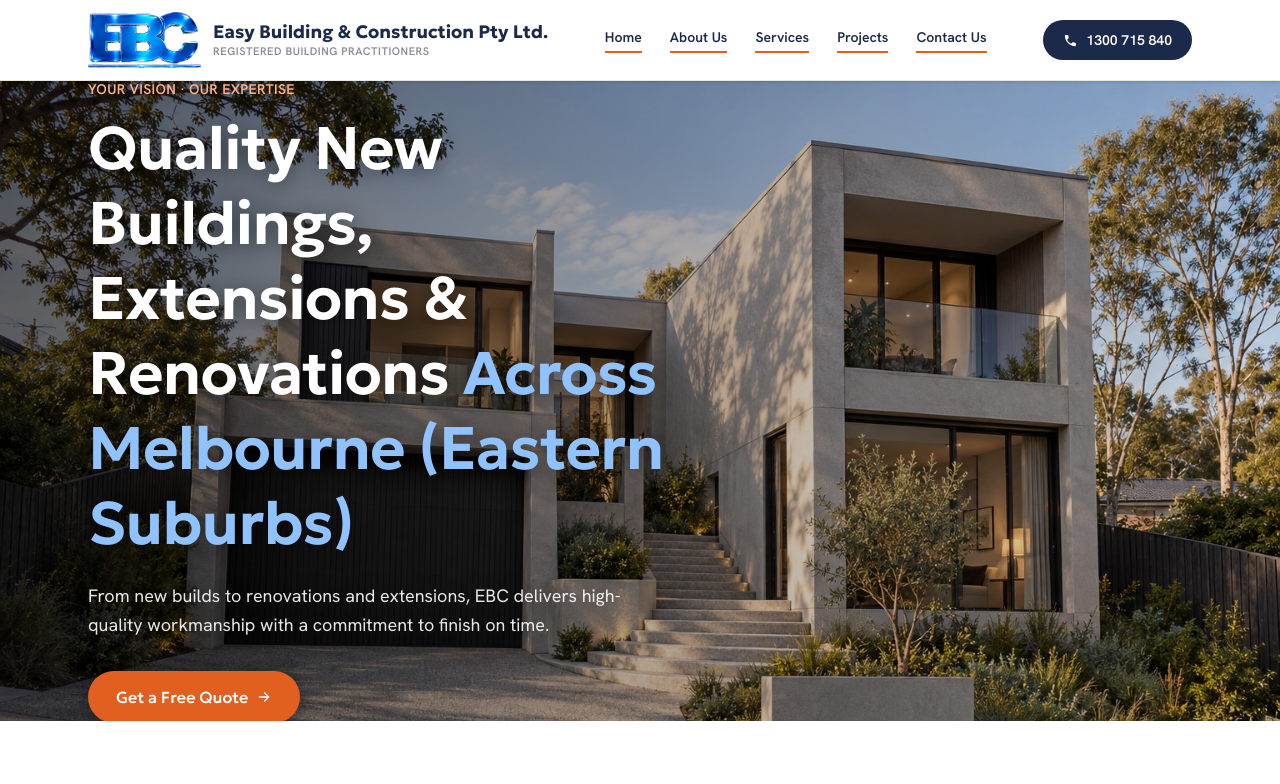
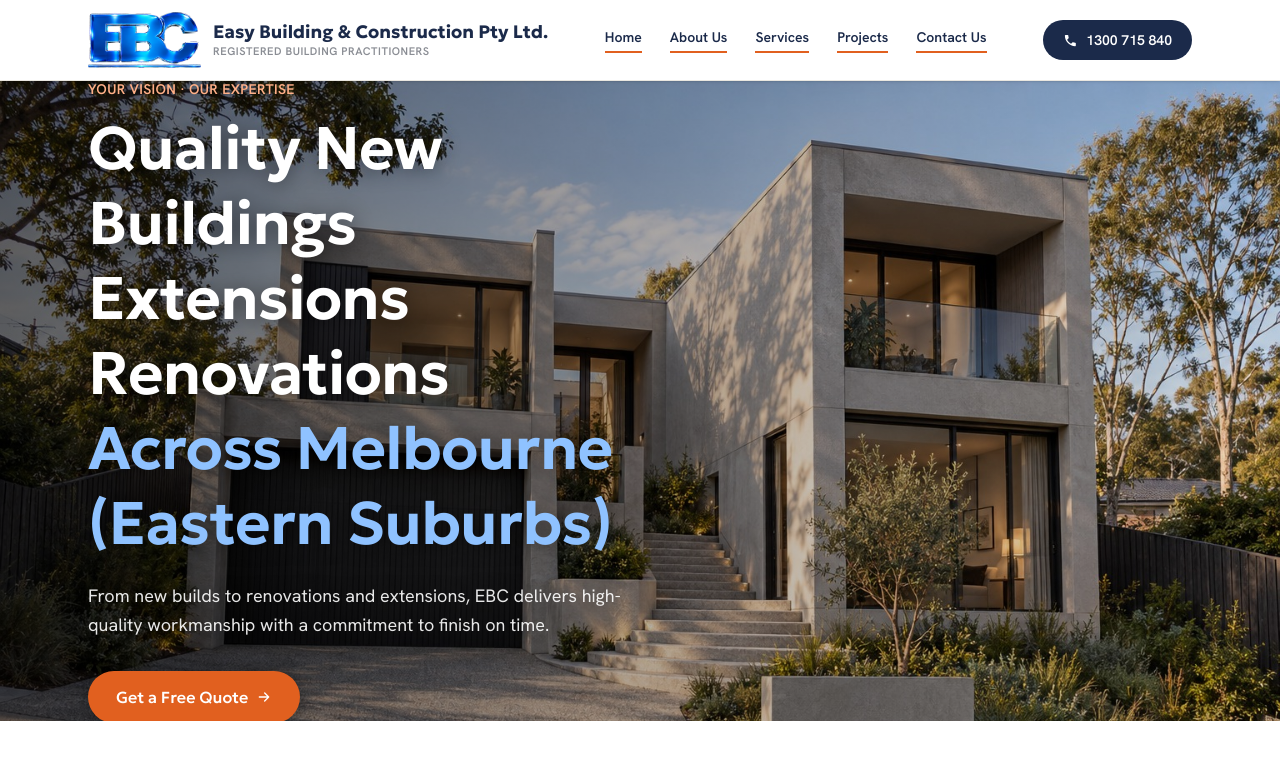
Before and after one commit to EBC2016ce/ebc-platform, a Next.js app: page / in a window 1280 px wide. Shown: the top 784 px of the page. Built offline with nearby package versions, Linux system fonts and the light colour scheme.

Commit message:
Break hero headline into separate lines

```diff
--- a/src/app/page.js
+++ b/src/app/page.js
@@ -148,8 +148,10 @@ export default function Home() {
           <div className="max-w-xl [filter:drop-shadow(0_2px_10px_rgba(0,0,0,0.45))]">
             <span className="block text-sm font-semibold text-[#FFB088] tracking-wide mb-3">YOUR VISION &middot; OUR EXPERTISE</span>
             <h1 className="text-4xl md:text-6xl font-semibold text-white leading-tight" style={{ fontFamily: 'var(--font-heading)' }}>
-              Quality New Buildings, Extensions &amp; Renovations{' '}
-              <span className="text-[#8FC2FF]">Across Melbourne (Eastern Suburbs)</span>
+              <span className="block">Quality New Buildings</span>
+              <span className="block">Extensions</span>
+              <span className="block">Renovations</span>
+              <span className="block text-[#8FC2FF]">Across Melbourne (Eastern Suburbs)</span>
             </h1>
             <p className="mt-5 text-lg text-white/90 leading-relaxed">
               From new builds to renovations and extensions, EBC delivers high-quality workmanship with a commitment to finish on time.
```
